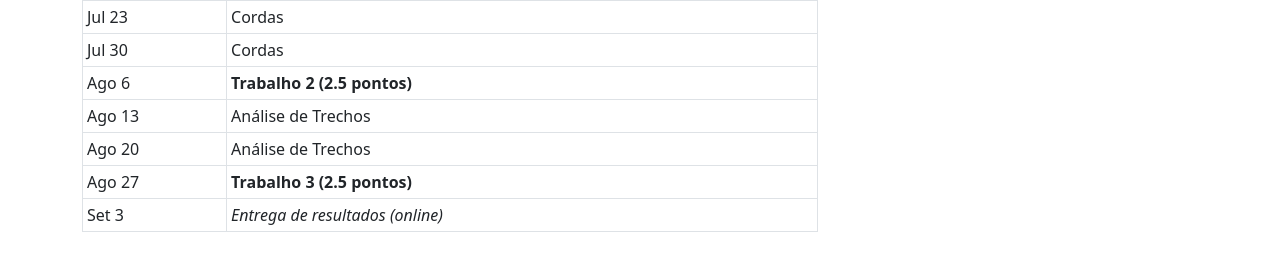
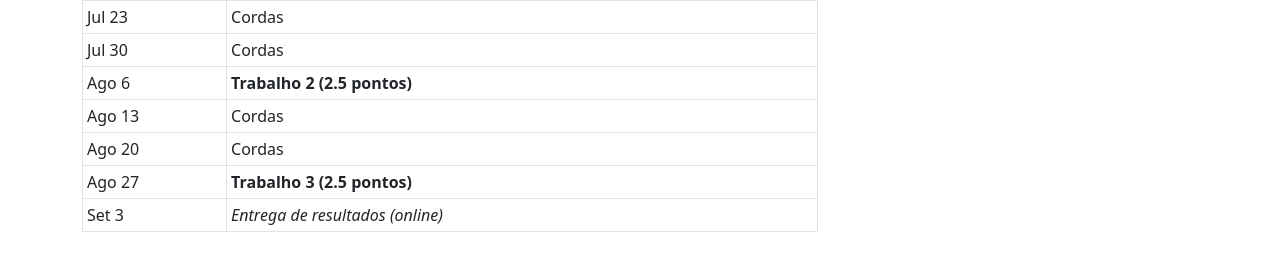
Before and after one commit to pedrokroger/pedrokroger.github.io, a Jekyll site: the page built from aulas/orq1.md, in a window 1280 px wide. Shown: the part 2050-2319 px from the top of the page. Built offline with Jekyll 4.4.1, drawn with Linux system fonts in a browser that asks for light colours.

Commit message:
Corrige cronograma Orquestração

```diff
--- a/aulas/orq1.md
+++ b/aulas/orq1.md
@@ -105,7 +105,7 @@ ser modificado de acordo com a necessidade e eventualidade.
 | Jul 23    | Cordas                           |
 | Jul 30    | Cordas                           |
 | Ago 6     | **Trabalho 2 (2.5 pontos)**      |
-| Ago 13    | Análise de Trechos               |
-| Ago 20    | Análise de Trechos               |
+| Ago 13    | Cordas                           |
+| Ago 20    | Cordas                           |
 | Ago 27    | **Trabalho 3 (2.5 pontos)**      |
 | Set 3     | _Entrega de resultados (online)_ |
```
